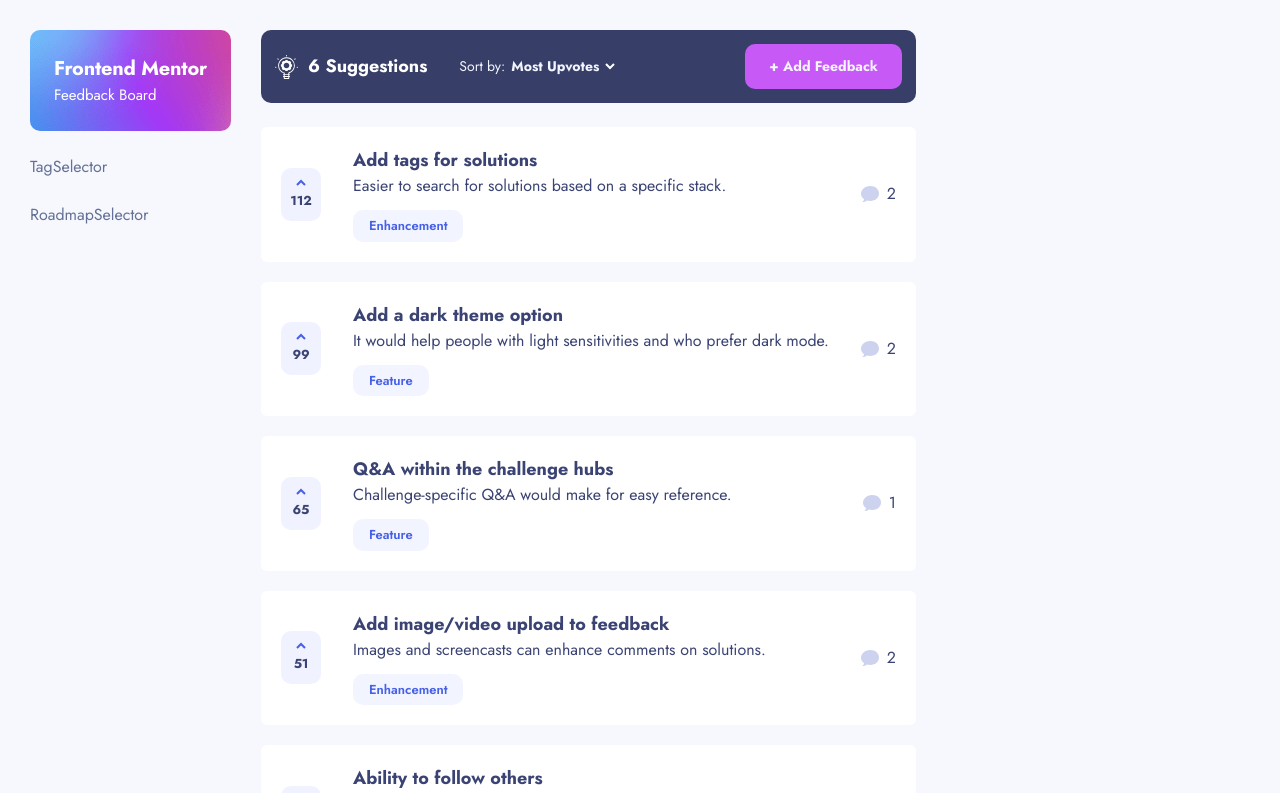
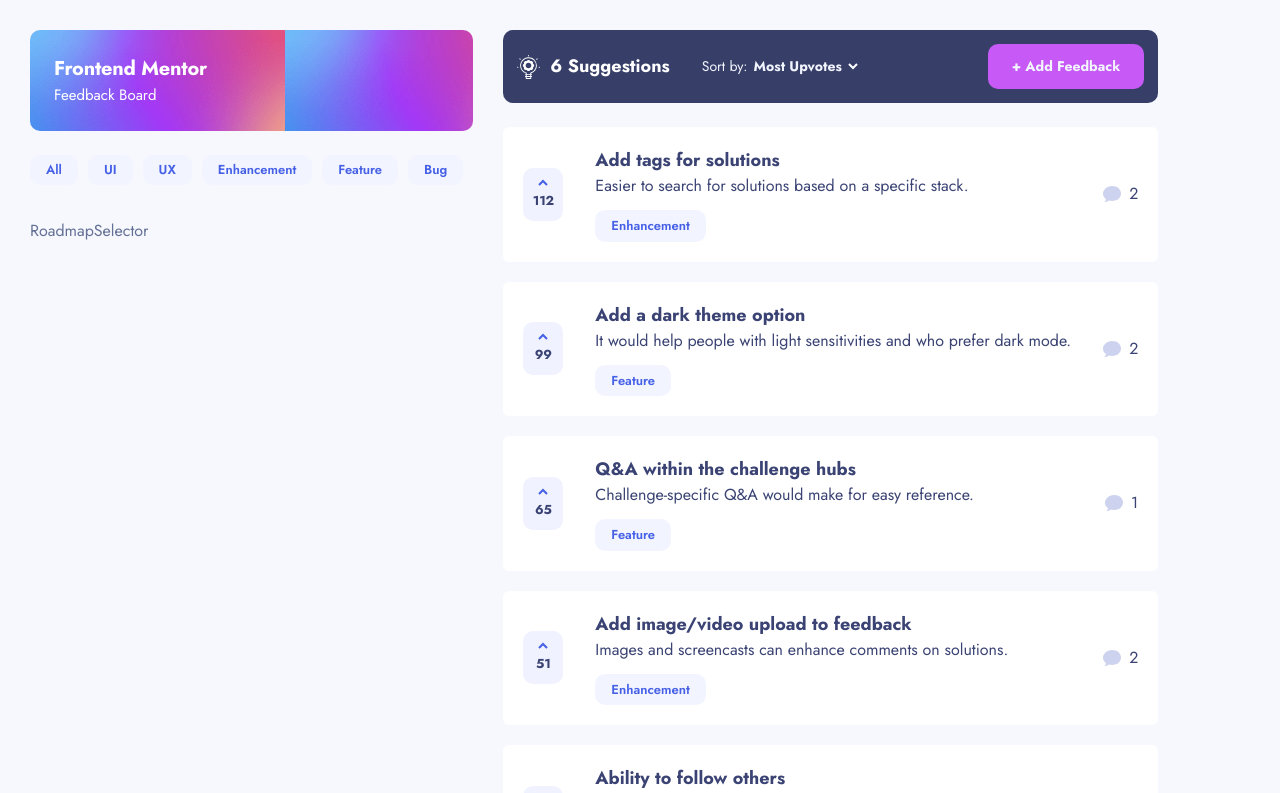
Before and after one commit to wenwen-dev/personal-website, a React (Vite) app: page / in a window 1280 px wide. Shown: the top 793 px of the page. Built offline with nearby package versions, Linux system fonts and the light colour scheme; a web font is replaced by a local one.

Commit message:
Build TagOptions component

```diff
--- a/src/App.tsx
+++ b/src/App.tsx
@@ -74,7 +74,7 @@
   return (
     <Wrapper>
       <LeftWrapper>
-        <TagsPane />
+        <TagsPane requests={requests} />
       </LeftWrapper>
       <RightWrapper>
         <DisplayOptionsBar
--- /dev/null
+++ b/src/components/Tag.tsx
@@ -0,0 +1,25 @@
+import styled from 'styled-components';
+
+interface Props {
+  tagName: string;
+}
+
+const Tag = ({ tagName }: Props) => {
+  return <Wrapper>{tagName}</Wrapper>;
+};
+
+const Wrapper = styled.span`
+  display: inline-block;
+  height: 30px;
+  padding: 5px 16px;
+  color: #4661e6;
+  background-color: #f2f4ff;
+  border-radius: 10px;
+  font-weight: 600;
+  font-size: 13px;
+  text-transform: capitalize;
+  margin-right: 10px;
+  margin-bottom: 10px;
+`;
+
+export default Tag;
--- a/src/components/TagSelector.tsx
+++ b/src/components/TagSelector.tsx
@@ -1,5 +1,20 @@
-const TagSelector = () => {
-  return <div>TagSelector</div>;
+import styled from 'styled-components';
+import Tag from './Tag';
+
+interface Props {
+  tags: string[];
+}
+
+const TagSelector = ({ tags }: Props) => {
+  return (
+    <Wrapper>
+      {tags.map(tag => (
+        <Tag tagName={tag} key={tag} />
+      ))}
+    </Wrapper>
+  );
 };
 
+const Wrapper = styled.div``;
+
 export default TagSelector;
--- a/src/components/TagsPane.tsx
+++ b/src/components/TagsPane.tsx
@@ -2,12 +2,28 @@
 import TitleSection from './TitleSection';
 import TagSelector from './TagSelector';
 import RoadmapSelector from './RoadmapSelector';
+import { Request } from '../data';
 
-const TagsPane = () => {
+interface Props {
+  requests: Request[];
+}
+
+// not using useState - would that lead to not re-render again?
+
+const TagsPane = ({ requests }: Props) => {
+  const categories: string[] = ['All', 'UI', 'UX'];
+  // where do UI and UX come from?
+
+  requests.forEach(req => {
+    if (!categories.includes(req.category)) {
+      categories.push(req.category);
+    }
+  });
+
   return (
     <Wrapper>
       <TitleSection />
-      <TagSelector />
+      <TagSelector tags={categories} />
       <RoadmapSelector />
     </Wrapper>
   );
--- a/src/components/TitleSection.tsx
+++ b/src/components/TitleSection.tsx
@@ -19,11 +19,9 @@
   border-radius: 10px;
   padding: 24px;
   background-image: url(${img});
-  //why using template literals works here?
 `;
 
 const Headings = styled.div``;
-//why setting color here does not apply to its 2 heading children?
 
 const Heading = styled.h1`
   color: hsl(0, 0%, 100%);
```
